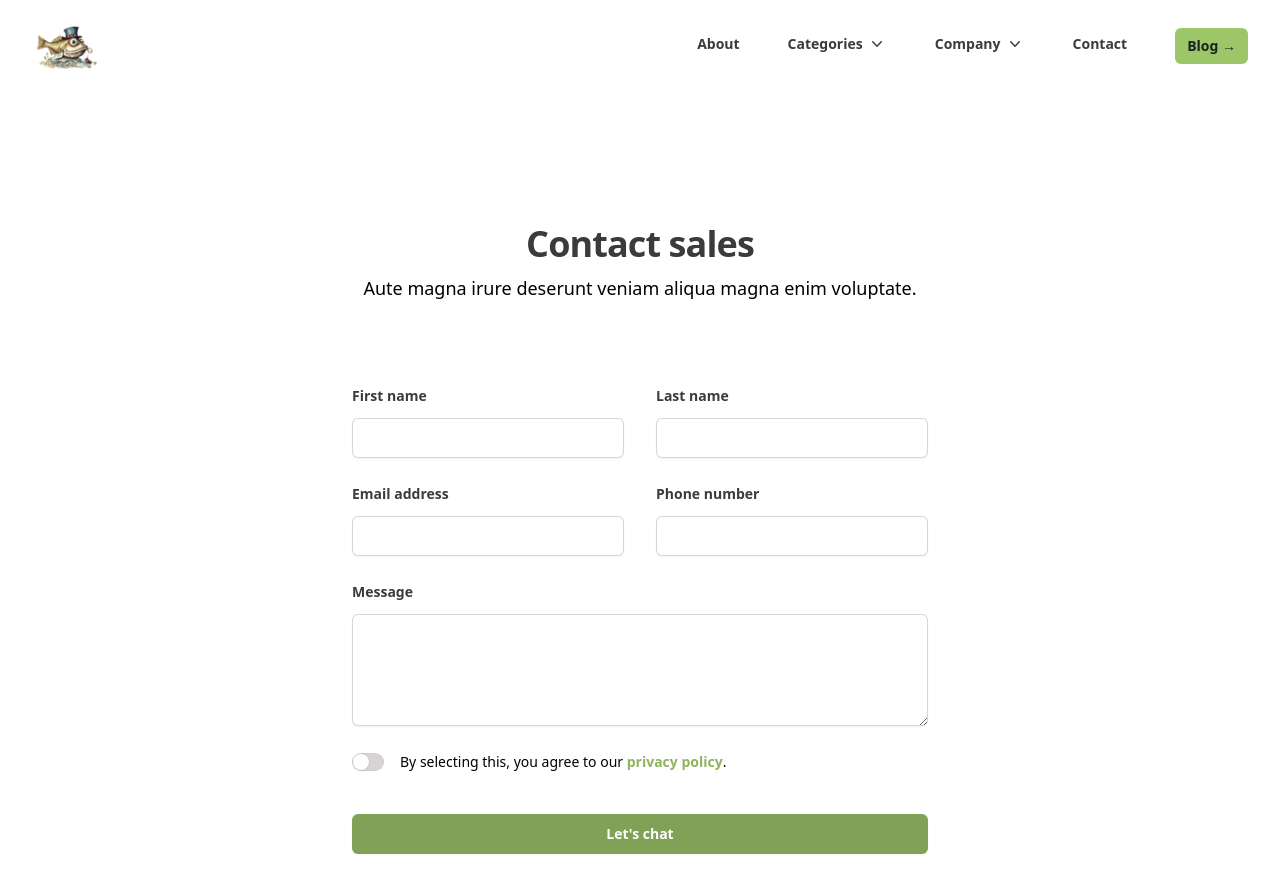
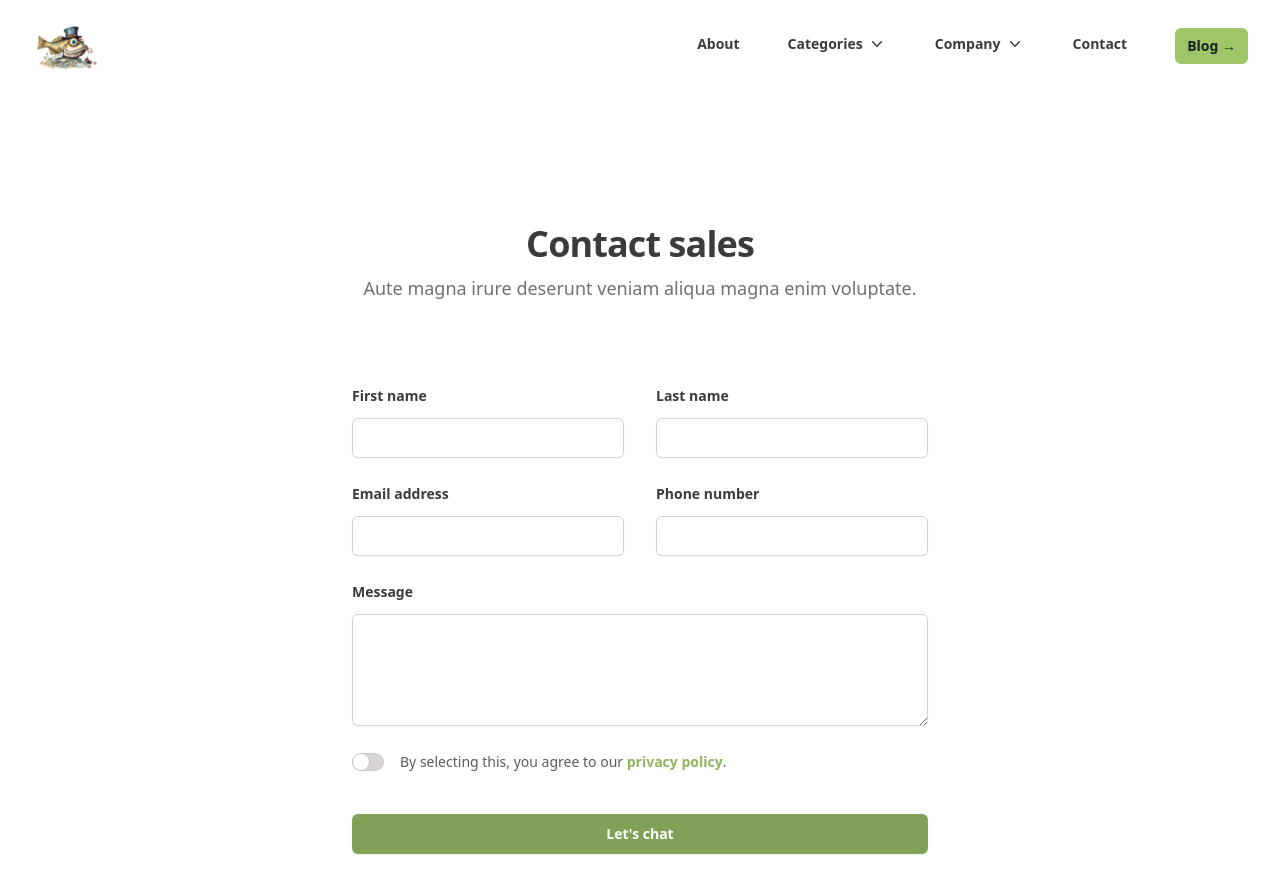
Before and after one commit to simonbeirouti/mortgage.fishing-og, a Next.js app: page /contact in a window 1280 px wide. Shown: the top 892 px of the page. Built offline with nearby package versions, Linux system fonts and the light colour scheme.

Commit message:
edit color values

```diff
--- a/src/app/contact/page.js
+++ b/src/app/contact/page.js
@@ -13,7 +13,7 @@
         <h2 className="text-3xl font-bold tracking-tight text-gray-900 sm:text-4xl">
           Contact sales
         </h2>
-        <p className="mt-2 text-lg leading-8 text-gray-600">
+        <p className="mt-2 text-lg leading-8 text-gray-300">
           Aute magna irure deserunt veniam aliqua magna enim voluptate.
         </p>
       </div>
@@ -128,7 +128,7 @@
                 />
               </Switch>
             </div>
-            <Switch.Label className="text-sm leading-6 text-gray-600">
+            <Switch.Label className="text-sm leading-6 text-gray-500">
               By selecting this, you agree to our{" "}
               <a href="#" className="font-semibold text-sage-400">
                 privacy&nbsp;policy
```
